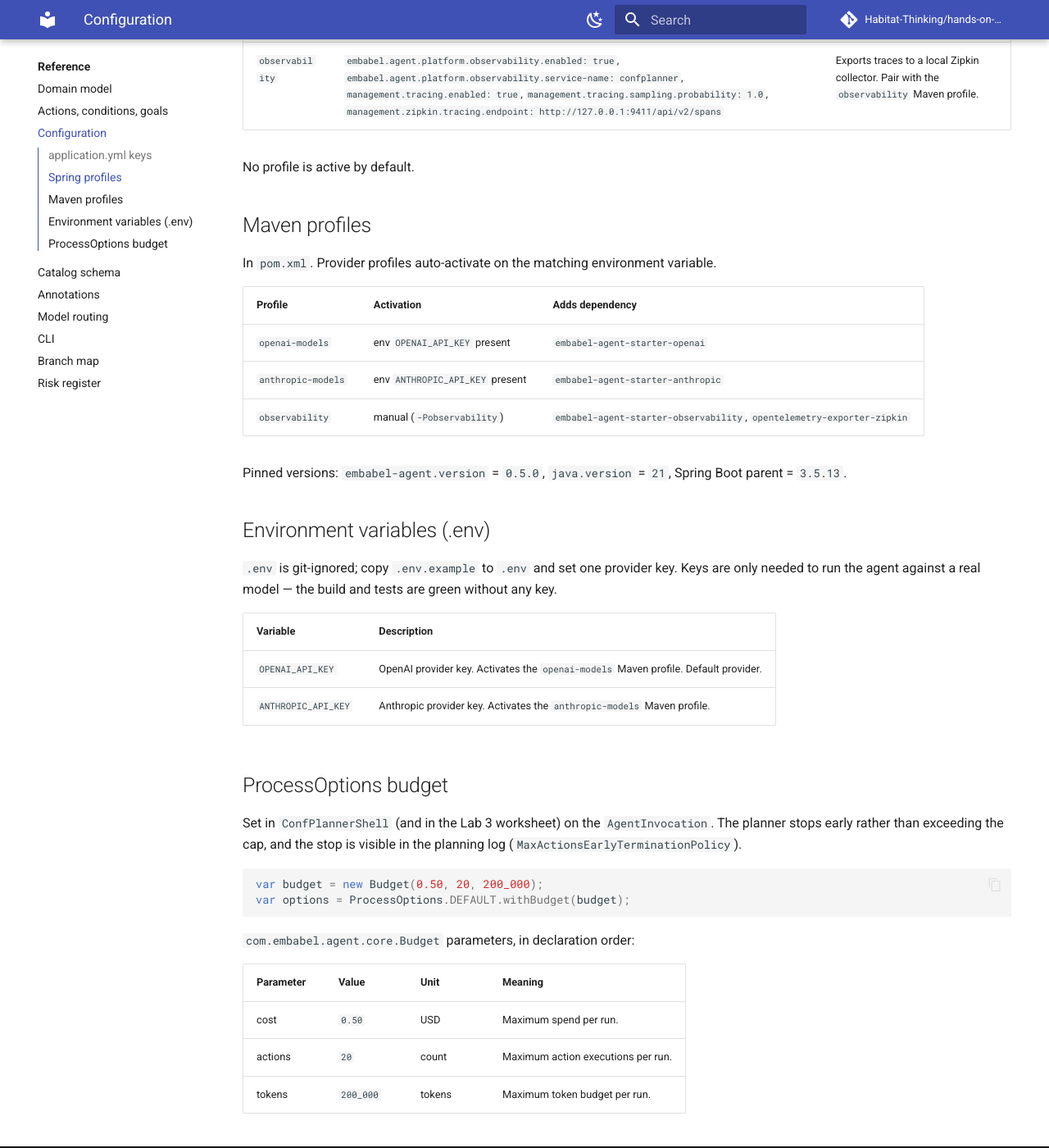
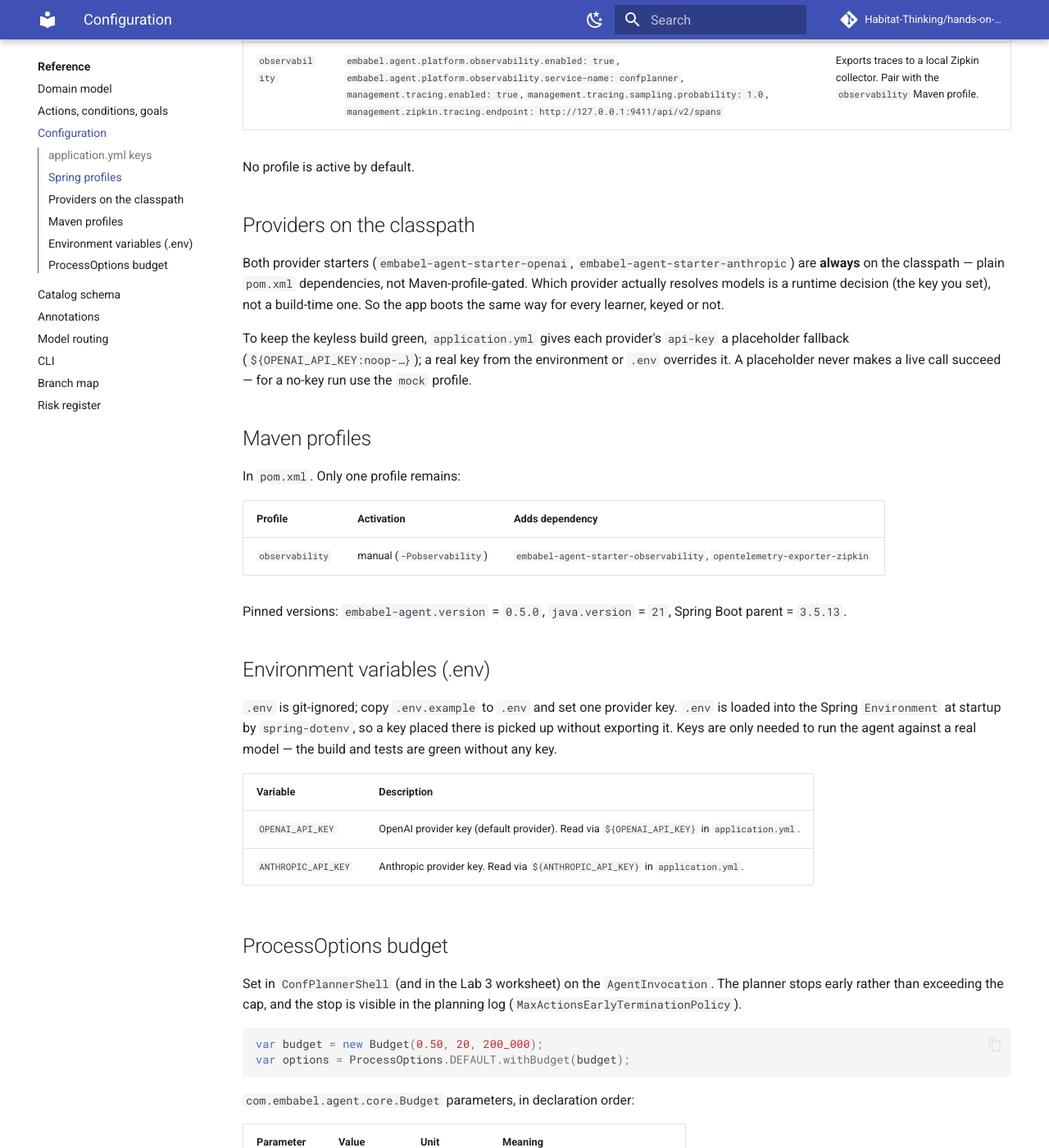
Before and after one commit to Habitat-Thinking/hands-on-agent-development, an MkDocs documentation site: the page built from docs/reference/configuration.md, in a window 1280 px wide and 1400 px high, scrolled down 1189 px. Shown: the whole window at 82% size. Built offline with MkDocs 1.6.1 and Material for MkDocs 9.7.7, drawn with Linux system fonts in a browser that asks for light colours; comment, search, counter and statistics services are not loaded.

Commit message:
feat: load .env and put providers always on the classpath (#3) (#22)
Following the Getting-started tutorial with a valid key in .env crashed:
`IllegalArgumentException: Default LLM 'gpt-4.1-mini' not found in available
models: []`. Nothing read .env, and the provider starters were attached via
Maven profiles activated by the *process* env var — which .env never sets.

Fix, so a key in .env is genuinely sufficient (nothing else to configure):
- Add me.paulschwarz:spring-dotenv so .env is loaded into the Spring
  Environment at startup; `${OPENAI_API_KEY}` / `${ANTHROPIC_API_KEY}` now
  resolve from .env without exporting.
- Move both provider starters to unconditional pom.xml dependencies (delete the
  openai-models / anthropic-models profiles). Which provider resolves models is
  now a runtime decision (the key), not a build-time one, so the app boots the
  same way keyed or not.
- The provider config beans require a non-null api-key at context load (even the
  fully-mocked keyless verify), so give each a placeholder fallback in
  application.yml (`${OPENAI_API_KEY:noop-…}`) that a real key overrides. A
  placeholder never makes a live call succeed — the mock profile is the no-key
  run path (#5).
- Align SETUP.md, run-with-a-real-model.md, and configuration.md to the new
  behaviour.

`./mvnw clean verify` is green with NO keys (constraint C8 preserved).

Closes #3

Co-authored-by: Claude Opus 4.8 (1M context) <noreply@anthropic.com>

```diff
--- a/docs/reference/configuration.md
+++ b/docs/reference/configuration.md
@@ -34,14 +34,23 @@ Shell tries to execute as a command and rejects with `CommandNotFound`.
 
 No profile is active by default.
 
+## Providers on the classpath
+
+Both provider starters (`embabel-agent-starter-openai`, `embabel-agent-starter-anthropic`) are
+**always** on the classpath — plain `pom.xml` dependencies, not Maven-profile-gated. Which provider
+actually resolves models is a runtime decision (the key you set), not a build-time one. So the app
+boots the same way for every learner, keyed or not.
+
+To keep the keyless build green, `application.yml` gives each provider's `api-key` a placeholder
+fallback (`${OPENAI_API_KEY:noop-…}`); a real key from the environment or `.env` overrides it. A
+placeholder never makes a live call succeed — for a no-key run use the `mock` profile.
+
 ## Maven profiles
 
-In `pom.xml`. Provider profiles auto-activate on the matching environment variable.
+In `pom.xml`. Only one profile remains:
 
 | Profile | Activation | Adds dependency |
 |---|---|---|
-| `openai-models` | env `OPENAI_API_KEY` present | `embabel-agent-starter-openai` |
-| `anthropic-models` | env `ANTHROPIC_API_KEY` present | `embabel-agent-starter-anthropic` |
 | `observability` | manual (`-Pobservability`) | `embabel-agent-starter-observability`, `opentelemetry-exporter-zipkin` |
 
 Pinned versions: `embabel-agent.version` = `0.5.0`, `java.version` = `21`, Spring Boot parent =
@@ -49,13 +58,15 @@ Pinned versions: `embabel-agent.version` = `0.5.0`, `java.version` = `21`, Sprin
 
 ## Environment variables (.env)
 
-`.env` is git-ignored; copy `.env.example` to `.env` and set one provider key. Keys are only needed
-to run the agent against a real model — the build and tests are green without any key.
+`.env` is git-ignored; copy `.env.example` to `.env` and set one provider key. `.env` is loaded into
+the Spring `Environment` at startup by `spring-dotenv`, so a key placed there is picked up without
+exporting it. Keys are only needed to run the agent against a real model — the build and tests are
+green without any key.
 
 | Variable | Description |
 |---|---|
-| `OPENAI_API_KEY` | OpenAI provider key. Activates the `openai-models` Maven profile. Default provider. |
-| `ANTHROPIC_API_KEY` | Anthropic provider key. Activates the `anthropic-models` Maven profile. |
+| `OPENAI_API_KEY` | OpenAI provider key (default provider). Read via `${OPENAI_API_KEY}` in `application.yml`. |
+| `ANTHROPIC_API_KEY` | Anthropic provider key. Read via `${ANTHROPIC_API_KEY}` in `application.yml`. |
 
 ## ProcessOptions budget
 
```
Also changed, not shown: SETUP.md (+4 -2 lines), docs/how-to/run-with-a-real-model.md (+3 -3 lines), pom.xml (+24 -31 lines), src/main/resources/application.yml (+13 -0 lines).
